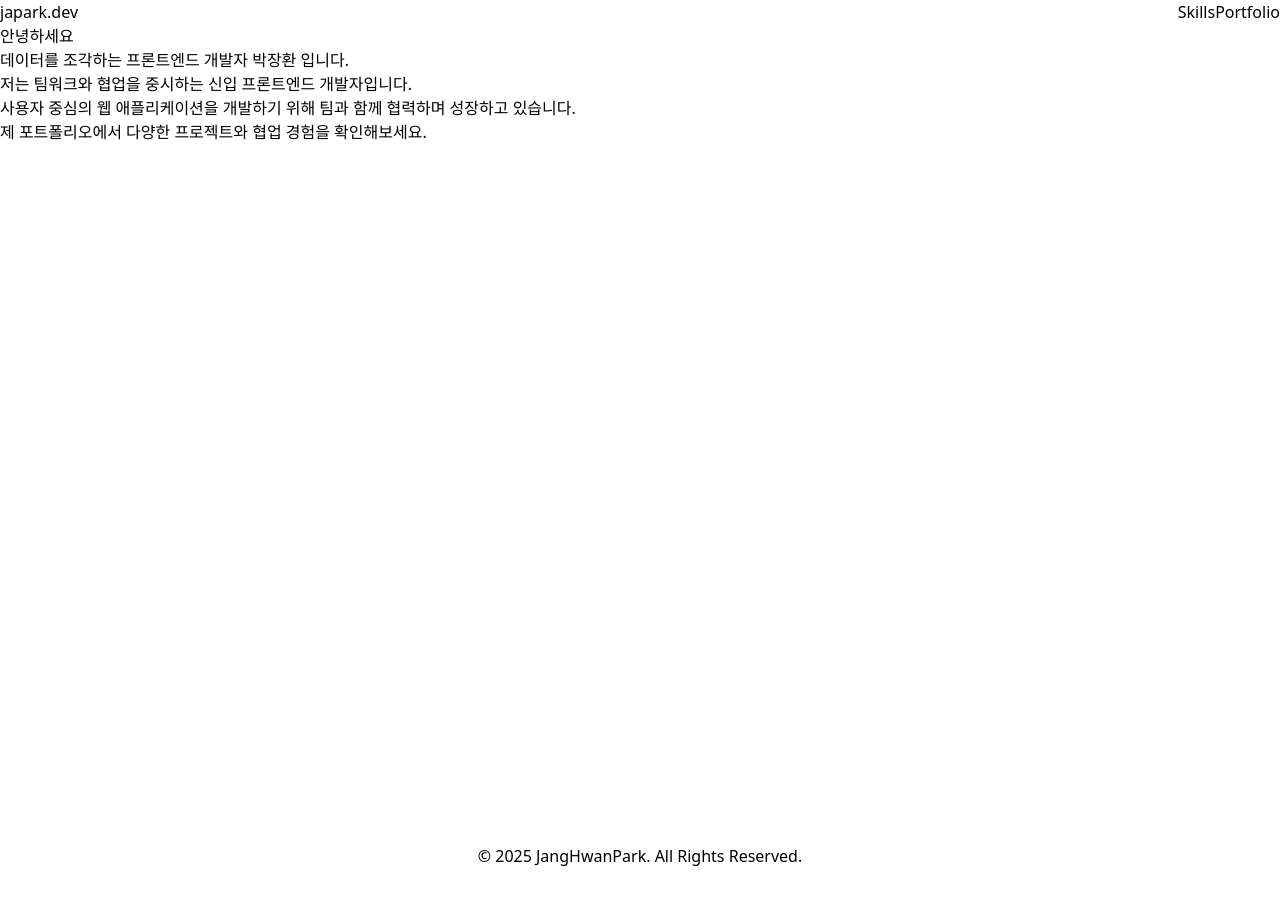
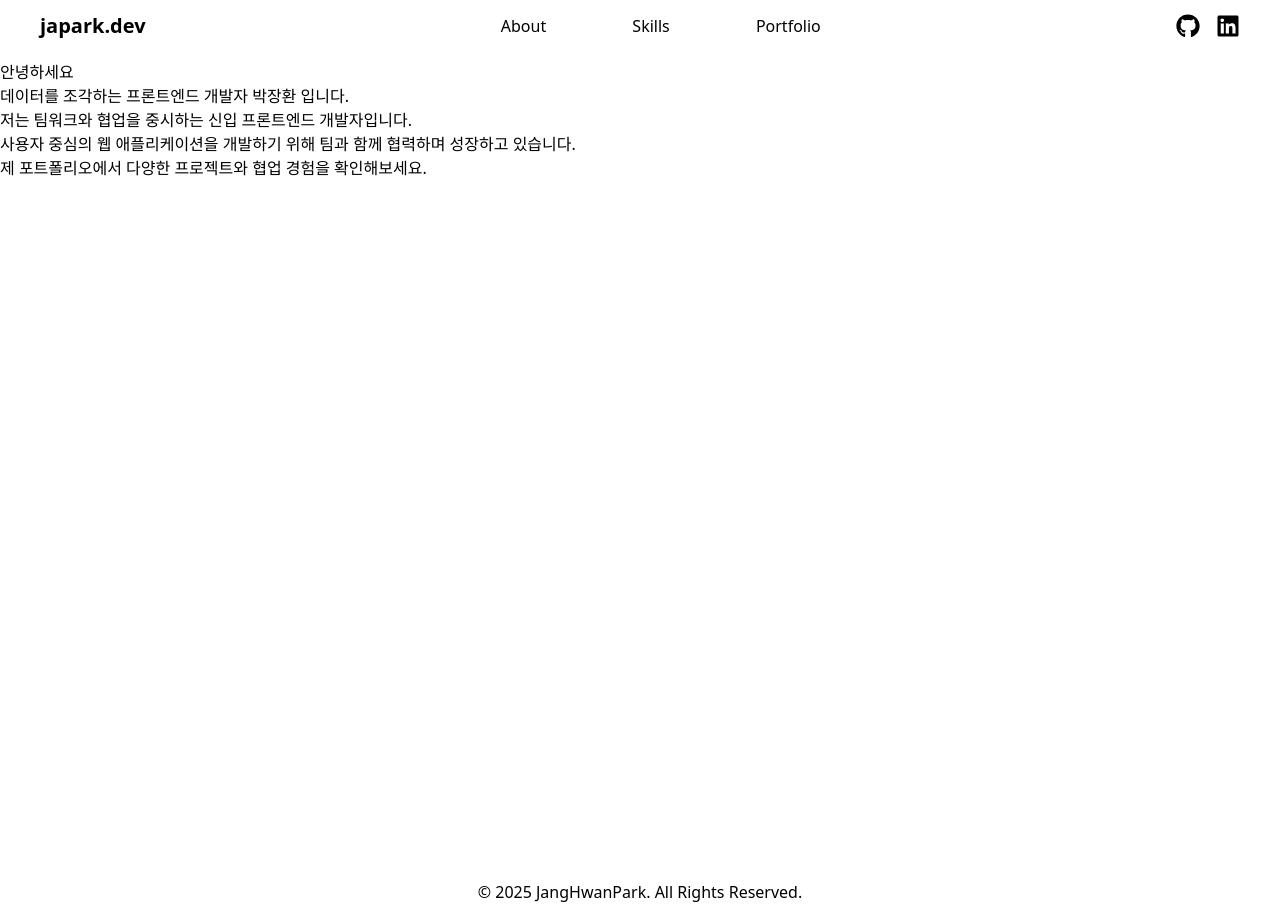
Before and after one commit to JangHwanPark/JangHwan-Portfolio, a React (Vite) app: page / in a window 1280 px wide. Before the commit the page ends 888 px from the top, so only its background shows below. Built offline with nearby package versions, Linux system fonts and the light colour scheme.

Commit message:
:sparkle: feat - navigation 컴포넌트 생성 (PC)

```diff
--- a/package.json
+++ b/package.json
@@ -23,6 +23,7 @@
     "clsx": "^2.1.1",
     "react": "^19.0.0",
     "react-dom": "^19.0.0",
+    "react-icons": "^5.5.0",
     "react-router-dom": "^7.2.0",
     "tailwindcss": "^4.0.8"
   },
--- a/src/components/Logo/Logo.tsx
+++ b/src/components/Logo/Logo.tsx
@@ -2,7 +2,7 @@ import { Link } from "react-router-dom";
 
 const Logo = () => {
   return (
-    <h1>
+    <h1 className='text-xl font-bold'>
       <Link to='/'>japark.dev</Link>
     </h1>
   );
--- /dev/null
+++ b/src/components/MenuItem/MenuItem.tsx
@@ -0,0 +1,38 @@
+import { Link, NavLink } from "react-router-dom";
+import clsx from "clsx";
+
+interface MenuItemProps {
+  title?: string;
+  href: string;
+  className?: string;
+  children?: React.ReactNode;
+  type?: 'link' | 'nav';
+}
+
+const MenuItem = ({
+  title,
+  href,
+  className,
+  children,
+  type = 'link',
+}: MenuItemProps) => {
+  const Component = type === 'nav' ? NavLink : Link;
+  const classes = clsx('p-0', className);
+  return (
+    <li className={classes}>
+      {children ? (
+        // 아이콘만 클릭 가능하도록 구현
+        <Component to={href}>
+          {children}
+        </Component>
+      ) : (
+        // 기본적으로 텍스트 링크
+        <Component to={href}>
+          {title}
+        </Component>
+      )}
+    </li>
+  );
+};
+
+export default MenuItem;
--- a/src/layout/Header/Header.tsx
+++ b/src/layout/Header/Header.tsx
@@ -1,12 +1,26 @@
 import { Logo } from "../../components";
 import Navigation from "../Navigation/Navigation";
+import { FaGithub, FaLinkedin } from "react-icons/fa";
+
+const navbar = [
+  {href: "/", title: 'About'},
+  {href: "/skills", title: 'Skills'},
+  {href: "/portfolio", title: 'Portfolio'},
+];
+
+const iconNavbar  = [
+  {href: '/', icon: <FaGithub className='w-6 h-6'/>},
+  {href: '/', icon: <FaLinkedin className='w-6 h-6'/>}
+];
 
 const Header = () => {
   return (
-    <header className='w-full flex justify-between'>
-      <Logo/>
-      <Navigation/>
-      {/* 아이콘 추가 예정 */}
+    <header className='w-full pb-5'>
+      <div className='pt-3 px-10 flex justify-between items-center'>
+        <Logo/>
+        <Navigation items={navbar} className='w-full max-w-xs'/>
+        <Navigation items={iconNavbar} className='w-16 max-w-sm'/>
+      </div>
     </header>
   );
 };
--- a/src/layout/Navigation/Navigation.tsx
+++ b/src/layout/Navigation/Navigation.tsx
@@ -1,16 +1,27 @@
-import { Link } from "react-router-dom";
+import MenuItem from "../../components/MenuItem/MenuItem";
 
-const navbar = [
-  {href: "/skills", title: 'Skills'},
-  {href: "/portfolio", title: 'Portfolio'},
-];
+interface Navbar {
+  href: string;
+  title?: string;
+  icon?: React.ReactNode;
+}
 
-const Navigation = () => {
+interface NavigationProps {
+  items: Navbar[];
+  className?: string;
+}
+
+const Navigation = ({
+  items,
+  className
+}: NavigationProps) => {
   return (
-    <nav>
-      <ul className='flex'>
-        {navbar.map((item, index) => (
-          <li key={index}><Link to={item.href}>{item.title}</Link></li>
+    <nav className={` ${className}`}>
+      <ul className='flex justify-between'>
+        {items.map((item, index) => (
+          <MenuItem key={index} href={item.href} title={item.title}>
+            {item.icon}
+          </MenuItem>
         ))}
       </ul>
     </nav>
```
Also changed, not shown: src/pages/Home.tsx (line endings or trailing spaces), 1 other file (tests, documents, lock files or other folders).
